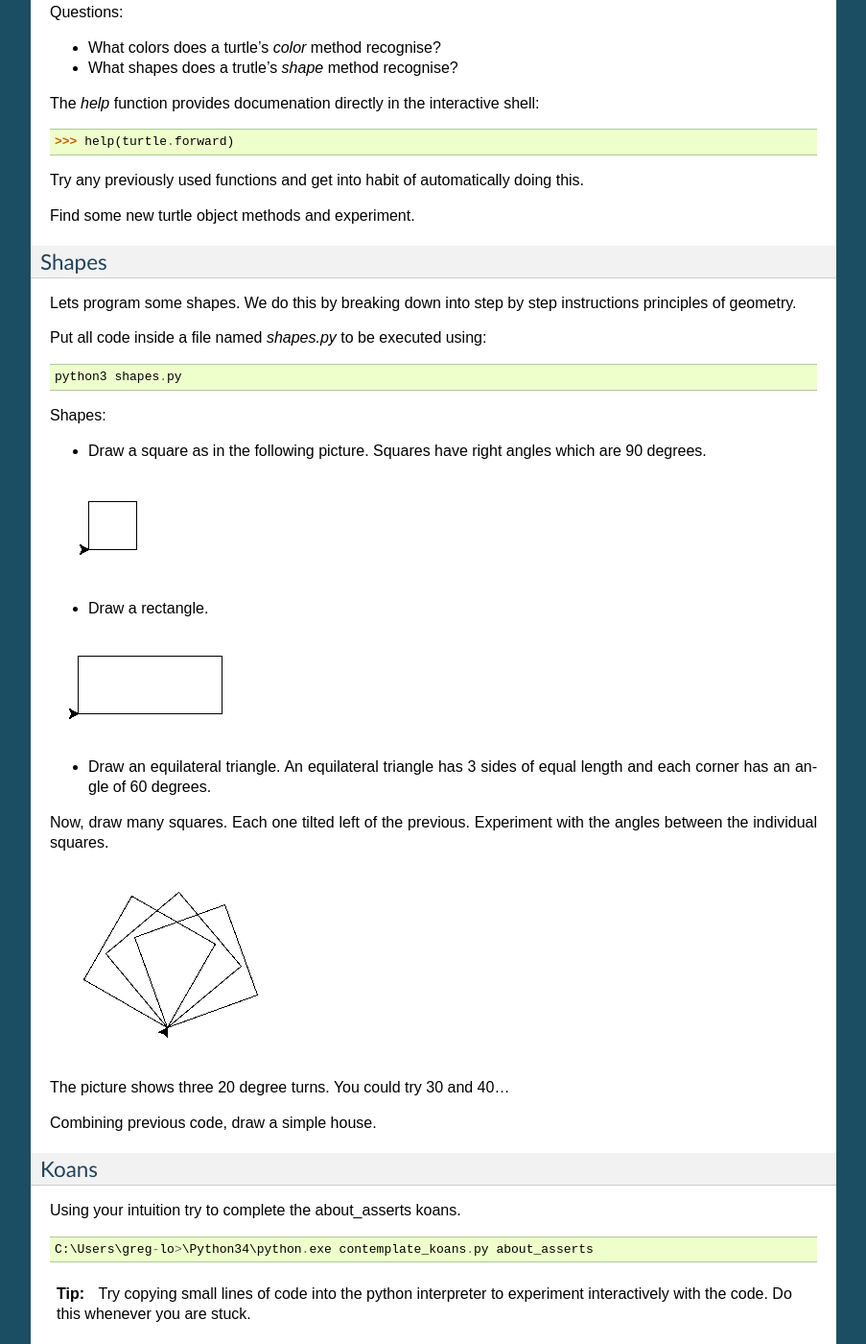
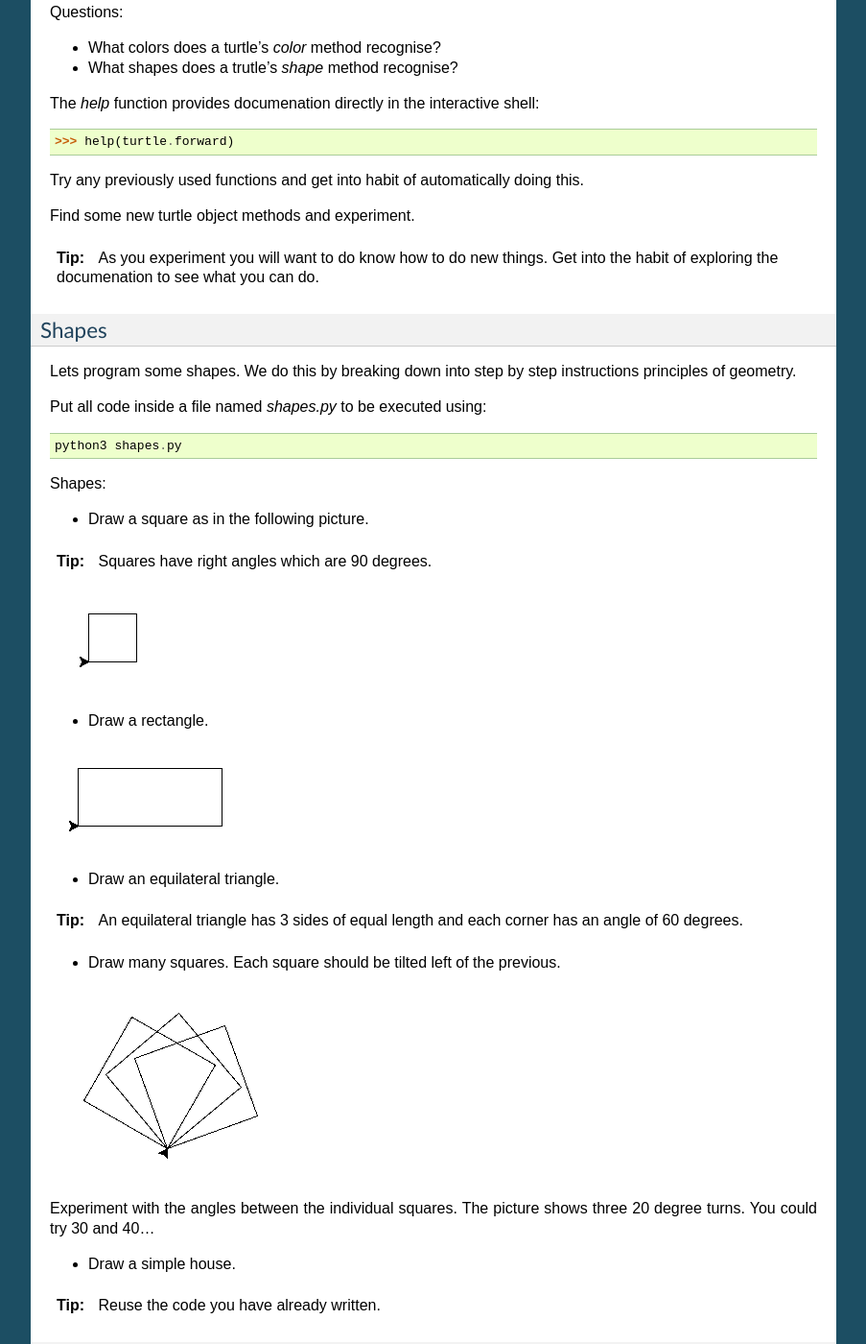
Before and after one commit to gu-lseg/intro-to-programming, a Sphinx documentation site: the page built from source/getting_started.rst, in a window 1280 px wide and 1400 px high, scrolled down 2037 px. Shown: the whole window at 96% size, without its empty margins (198-1101 px from the left). Built offline with Sphinx 7.4.7, drawn with Linux system fonts in a browser that asks for light colours.

Commit message:
list out shapes

```diff
--- a/source/getting_started.rst
+++ b/source/getting_started.rst
@@ -117,6 +117,12 @@ Try any previously used functions and get into habit of automatically doing this
 
 Find some new turtle object methods and experiment.
 
+.. tip::
+
+    As you experiment you will want to do know how to do new things. Get into
+    the habit of exploring the documenation to see what you can do.
+
+
 Shapes
 ------
 
@@ -129,7 +135,9 @@ Put all code inside a file named `shapes.py` to be executed using::
 
 Shapes:
 
-* Draw a square as in the following picture. Squares have right angles which are 90 degrees.
+* Draw a square as in the following picture.
+
+.. tip:: Squares have right angles which are 90 degrees.
 
 .. image:: /images/turtle-square.png
 
@@ -140,15 +148,19 @@ Shapes:
 .. image:: /images/turtle-rectangle.png
 
 
-* Draw an equilateral triangle. An equilateral triangle has 3 sides of equal length and each corner has an angle of 60 degrees.
+* Draw an equilateral triangle.
 
-Now, draw many squares. Each one tilted left of the previous. Experiment with the angles between the individual squares.
+.. tip:: An equilateral triangle has 3 sides of equal length and each corner has an angle of 60 degrees.
+
+* Draw many squares. Each square should be tilted left of the previous.
 
 .. image:: /images/turtle-many-squares.png
 
-The picture shows three 20 degree turns. You could try 30 and 40...
+Experiment with the angles between the individual squares. The picture shows three 20 degree turns. You could try 30 and 40...
 
-Combining previous code, draw a simple house.
+* Draw a simple house.
+
+.. tip:: Reuse the code you have already written.
 
 
 Koans
```
